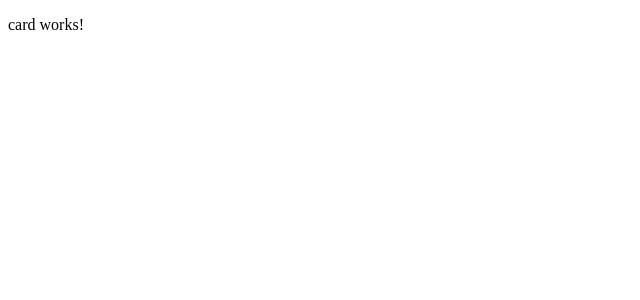
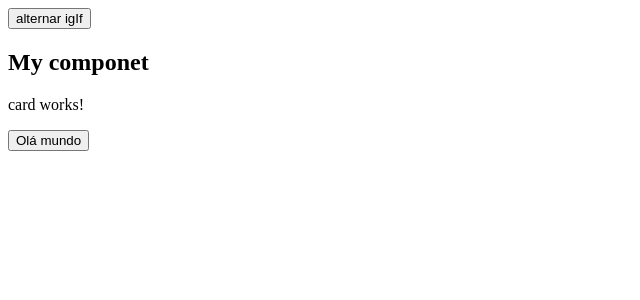
Before and after one commit to Seixaslima/angular-diretivas, an Angular app: page / in a window 1280 px wide. Shown: the top 300 px of the page, without its empty margins (0-640 px from the left). Built offline with nearby package versions, Linux system fonts and the light colour scheme.

Commit message:
Diretiva estrutural ngIf

```diff
--- a/src/app/app.component.html
+++ b/src/app/app.component.html
@@ -1,3 +1,8 @@
-<app-card></app-card>
+<button (click)="appToggle()">alternar igIf</button>
+<app-card *ngIf="isAliveAppCard; else anotherBlock"></app-card>
+
+<ng-template #anotherBlock>
+  <p>Olá sou um bloco secreto</p>
+</ng-template>
 
 <router-outlet></router-outlet>
--- a/src/app/app.component.ts
+++ b/src/app/app.component.ts
@@ -12,4 +12,8 @@ import { CardComponent } from "./card/card.component";
 })
 export class AppComponent {
   title = 'angular-diretivas';
+  isAliveAppCard: boolean = true
+  appToggle() {
+    this.isAliveAppCard = !this.isAliveAppCard
+  }
 }
--- a/src/app/card/card.component.html
+++ b/src/app/card/card.component.html
@@ -1 +1,3 @@
+<h2>My componet</h2>
 <p>card works!</p>
+<button>Olá mundo</button>
```
